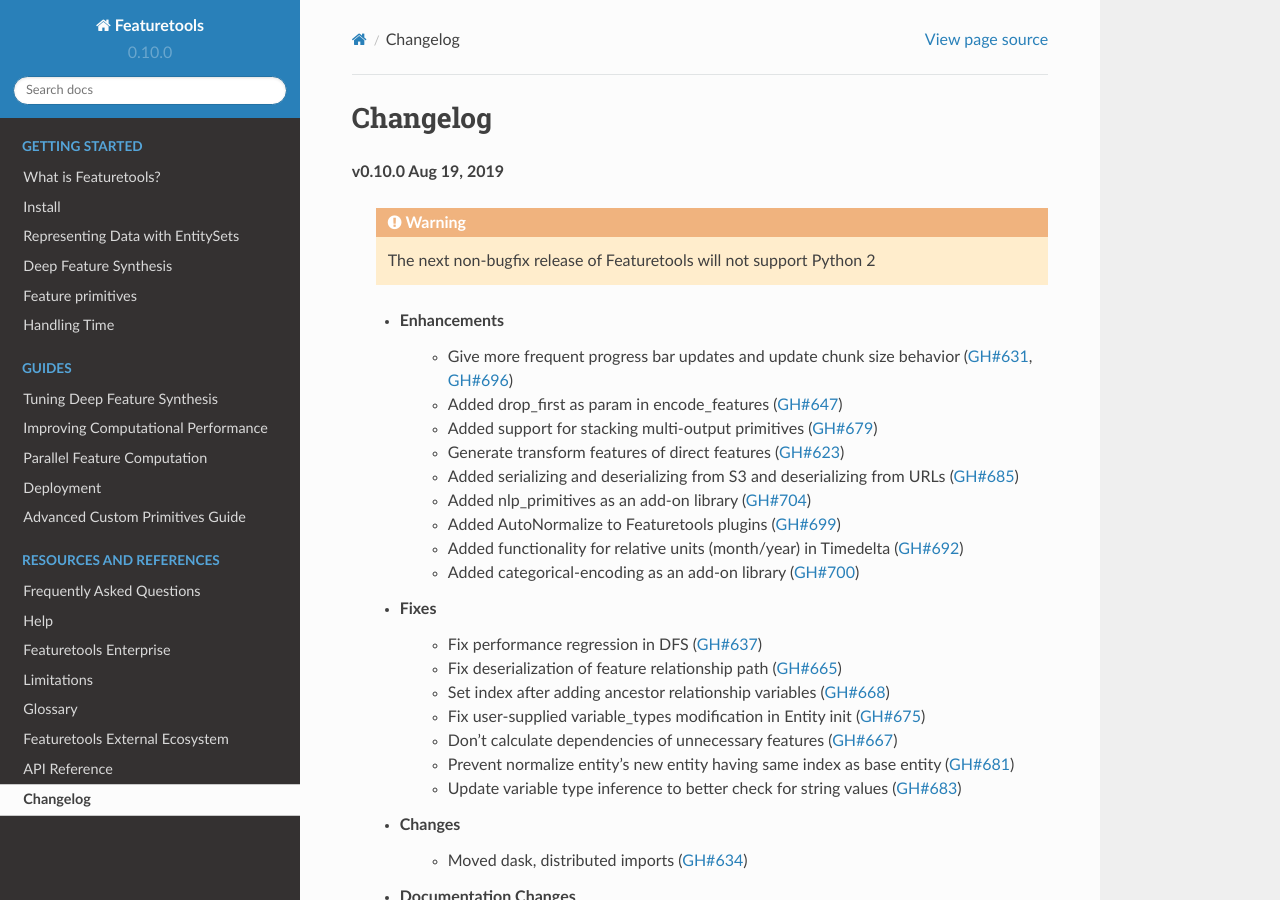
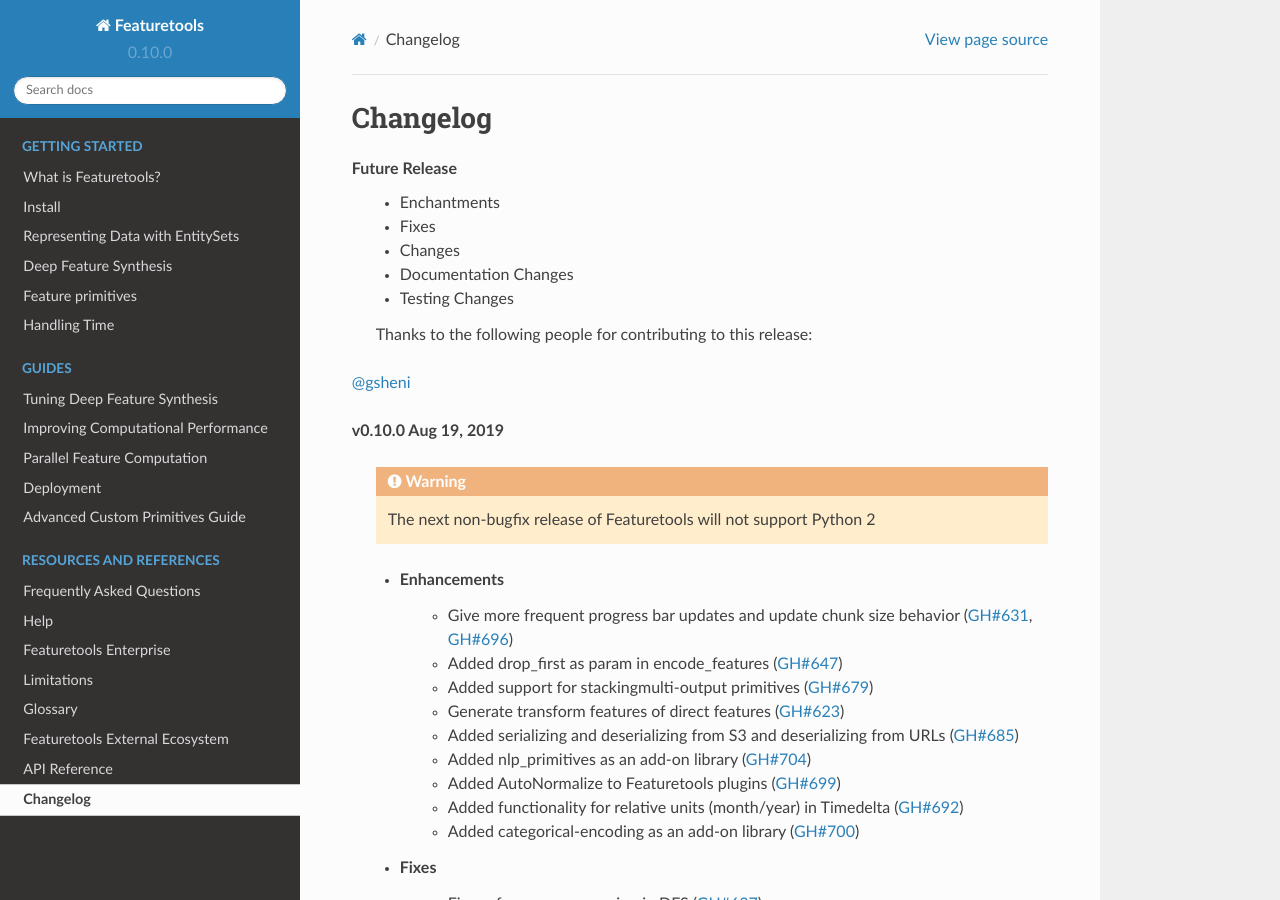
Before and after one commit to alteryx/featuretools, a Sphinx documentation site: the page built from docs/source/changelog.rst, in a window 1280 px wide and 900 px high. Built offline with Sphinx 7.4.7 and the Read the Docs theme 2.0.0, drawn with Linux system fonts in a browser that asks for light colours; pages that are not in the unit, such as notebooks, are missing from menus.

Commit message:
Update changelog.rst

```diff
--- a/docs/source/changelog.rst
+++ b/docs/source/changelog.rst
@@ -2,6 +2,16 @@
 
 Changelog
 ---------
+**Future Release**
+    * Enchantments
+    * Fixes
+    * Changes
+    * Documentation Changes
+    * Testing Changes
+    Thanks to the following people for contributing to this release:
+
+:user:`gsheni`
+
 **v0.10.0 Aug 19, 2019**
 
     .. warning::
@@ -11,7 +21,7 @@
     * Enhancements
         * Give more frequent progress bar updates and update chunk size behavior (:pr:`631`, :pr:`696`)
         * Added drop_first as param in encode_features (:pr:`647`)
-        * Added support for stacking multi-output primitives (:pr:`679`)
+        * Added support for stackingmulti-output primitives (:pr:`679`)
         * Generate transform features of direct features (:pr:`623`)
         * Added serializing and deserializing from S3 and deserializing from URLs (:pr:`685`)
         * Added nlp_primitives as an add-on library (:pr:`704`)
```
